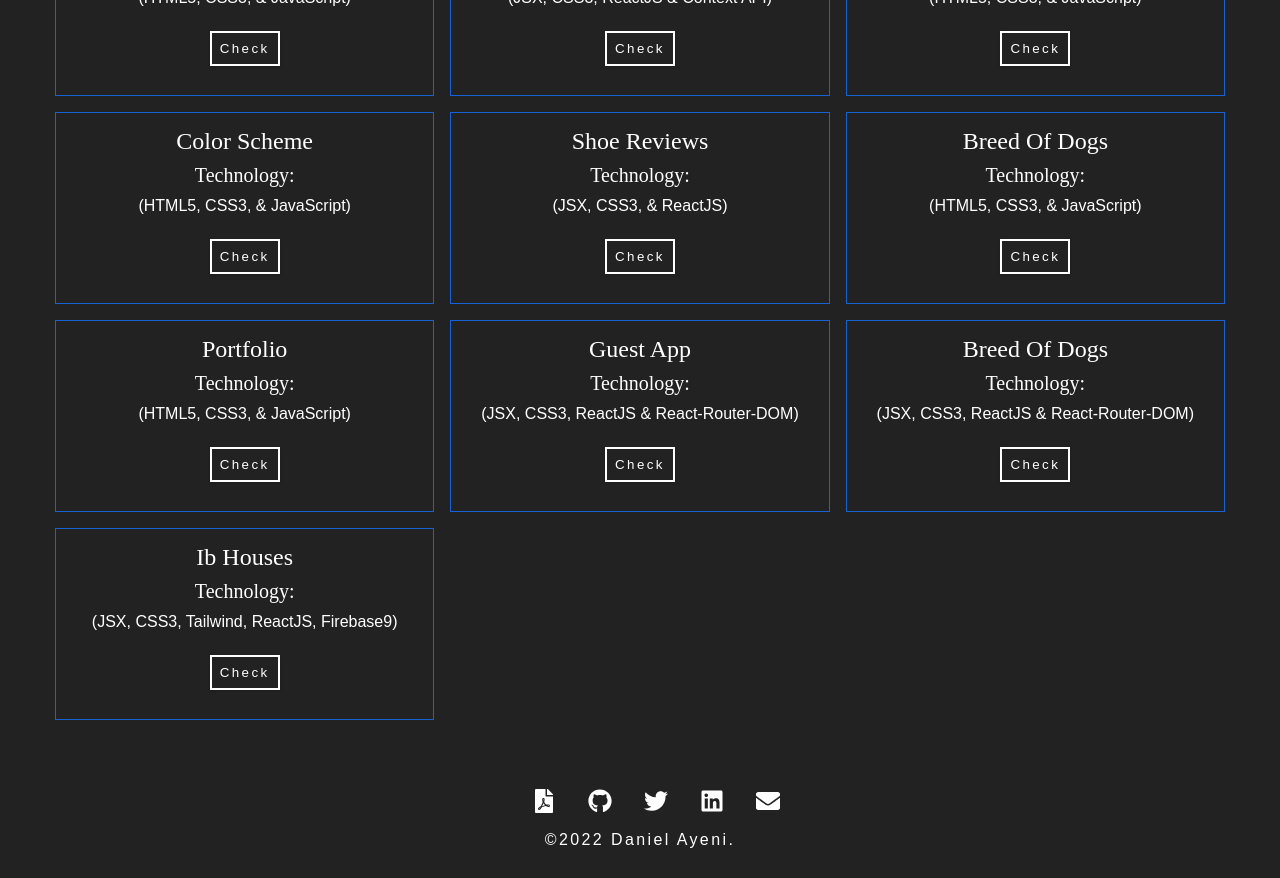
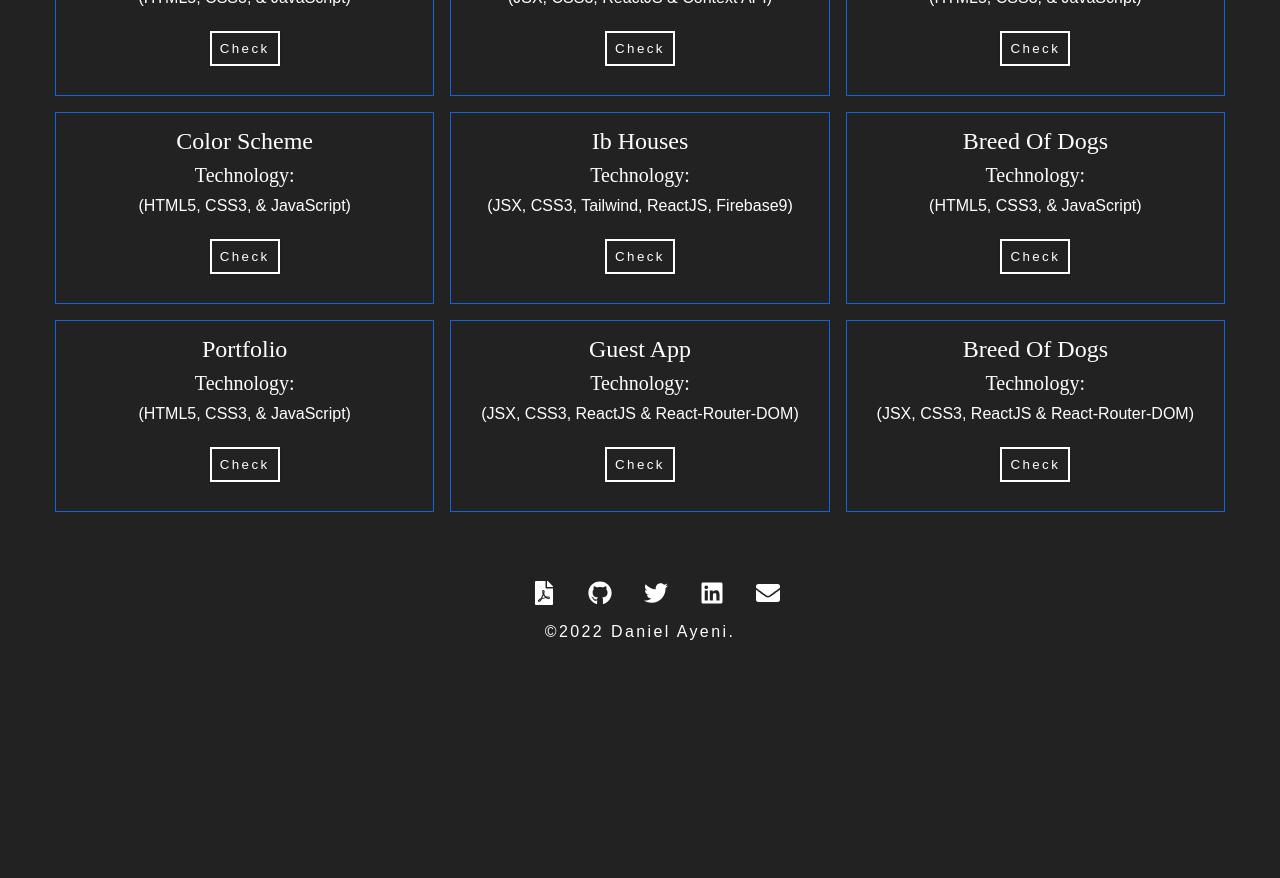
Before and after one commit to Danthesage01/port, a React (Create React App) app: page /projects in a window 1280 px wide. Shown: the part 600-1478 px from the top of the page. After the commit the page ends 1270 px from the top, so only its background shows below. Built offline with nearby package versions, Linux system fonts and the light colour scheme.

Commit message:
update data

```diff
--- a/src/data.js
+++ b/src/data.js
@@ -76,13 +76,13 @@ const data = [
   {
     id: 8,
     category: "REACT",
-    image: "/images/shoe-main.jpg",
-    title: "Shoe Reviews",
-    description: `I developed Shoe Reviews to showcase my knowledge and understanding of Javascript and React.js in developing
-            modern, responsive and user-friendly single-page applications. I used create react-app.`,
-    github: "https://github.com/Danthesage01/shoes-reviews",
-    url: "https://r-shoes-reviews.netlify.app/",
-    technology: "JSX, CSS3, & ReactJS",
+    image: "/images/sellCategoryImage.jpg",
+    title: "Ib Houses",
+    description: `I built the Ib Houses Project to showcase my knowledge and understanding of React.js in developing
+            modern, responsive and user-friendly applications. I used create react-app and utilised react-router-dom for easy navigations and routing within the app.`,
+    github: "https://github.com/Danthesage01/ibhouses",
+    url: "https://ibhouses.netlify.app/",
+    technology: "JSX, CSS3, Tailwind, ReactJS, Firebase9",
   },
   {
     id: 9,
@@ -126,17 +126,6 @@ const data = [
     url: "https://dogsreact.netlify.app/",
     technology: "JSX, CSS3, ReactJS & React-Router-DOM",
   },
-  {
-    id: 13,
-    category: "REACT",
-    image: "/images/sellCategoryImage.jpg",
-    title: "Ib Houses",
-    description: `I built the Ib Houses Project to showcase my knowledge and understanding of React.js in developing
-            modern, responsive and user-friendly applications. I used create react-app and utilised react-router-dom for easy navigations and routing within the app.`,
-    github: "https://github.com/Danthesage01/ibhouses",
-    url: "https://ibhouses.netlify.app/",
-    technology: "JSX, CSS3, Tailwind, ReactJS, Firebase9",
-  },
 ];
 
 export default data
```
